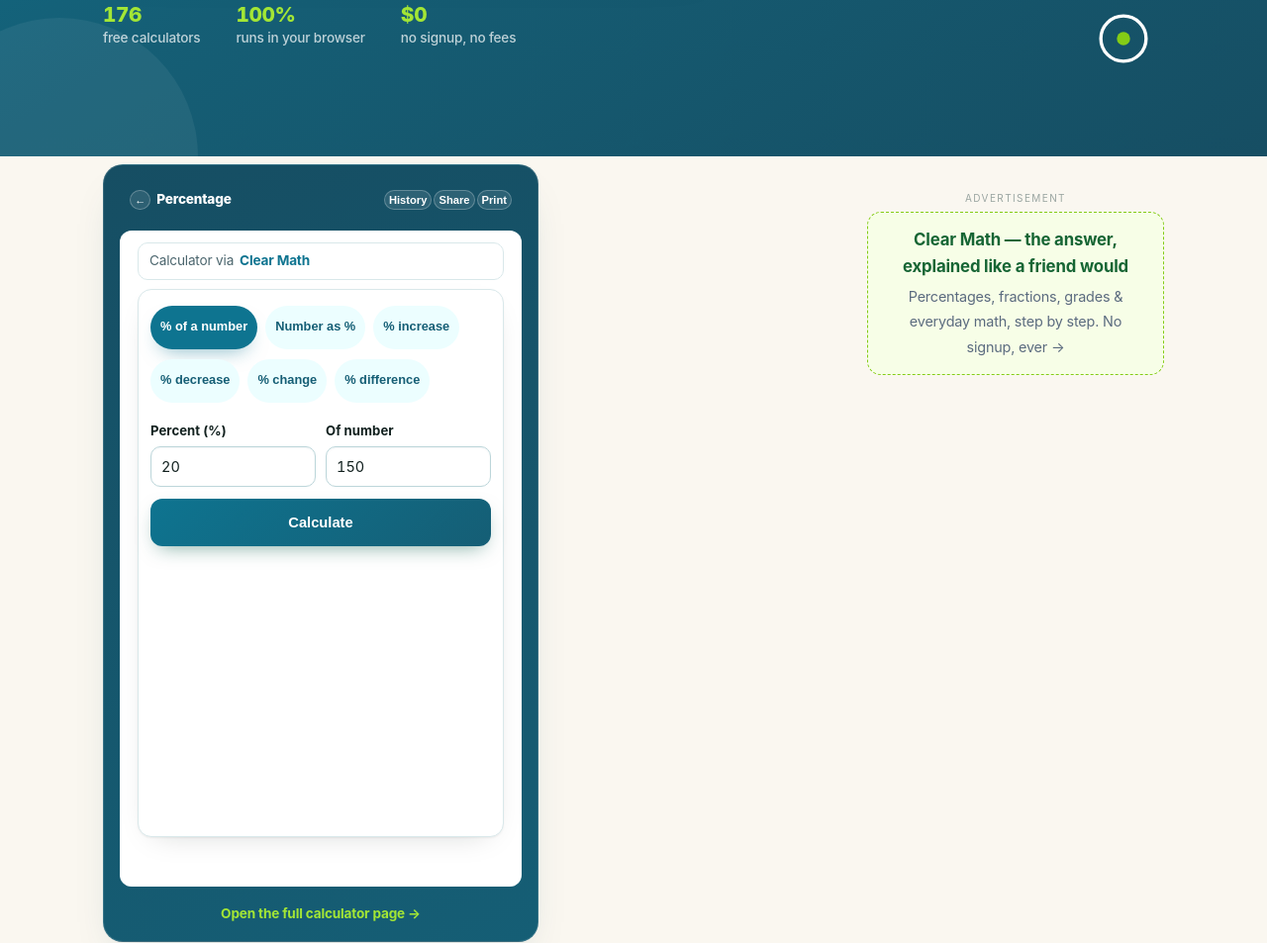
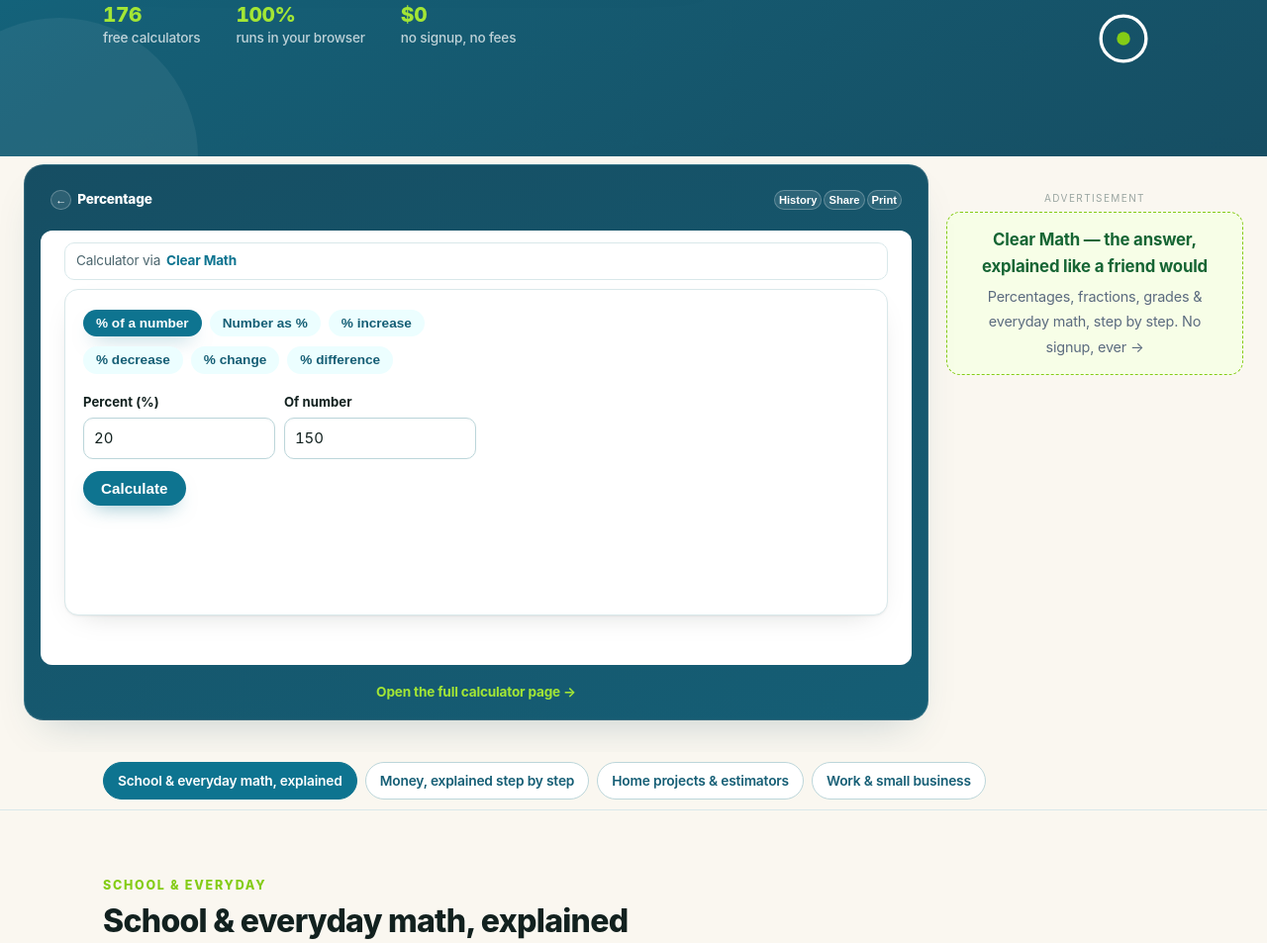
Before and after one commit to mjaiya5770/clear-math, a plain HTML site: page index.html in a window 1280 px wide. Shown: the part 626-1579 px from the top of the page at 99% size. Drawn offline with Linux system fonts and the light colour scheme.

Commit message:
HZ: horizontal calculator layout (form left, results right) + widened module

```diff
--- a/assets/nn-tools.js
+++ b/assets/nn-tools.js
@@ -1115,3 +1115,39 @@
   setInterval(post, 900);
   post();
 } catch(e){} })();
+
+/* NN-HZ (2026-11-23): horizontal layout in embed mode — form on the left,
+   results on the right, so the calculator uses the module's width instead
+   of stacking everything vertically. Narrow frames keep the stack. */
+(function(){ try {
+  if (!document.documentElement.classList.contains('nn-embed')) return;
+  function hz(){
+    var card = document.querySelector('.nn-calc-card');
+    if (!card || card.querySelector('.hz-grid')) return;
+    var res = card.querySelector('#results, .results');
+    if (!res) return;
+    if (res.querySelector('.inv-editor, .inv-preview, .keypad')) return;
+    var form = document.createElement('div'); form.className = 'hz-form';
+    var kids = Array.prototype.slice.call(card.childNodes), i, node, moved = false;
+    for (i = 0; i < kids.length; i++) {
+      node = kids[i];
+      if (node === res) break;
+      if (node.nodeType === 1 && (node.tagName === 'H2' || node.classList.contains('nn-ad'))) continue;
+      form.appendChild(node); moved = true;
+    }
+    if (!moved) return;
+    var grid = document.createElement('div'); grid.className = 'hz-grid';
+    var side = document.createElement('div'); side.className = 'hz-side';
+    card.insertBefore(grid, res);
+    grid.appendChild(form); grid.appendChild(side);
+    side.appendChild(res);
+    card.classList.add('hz-on');
+    var tables = res.querySelectorAll('table'), t, wrap;
+    for (t = 0; t < tables.length; t++) {
+      wrap = document.createElement('div'); wrap.className = 'hz-tbl';
+      tables[t].parentNode.insertBefore(wrap, tables[t]); wrap.appendChild(tables[t]);
+    }
+  }
+  if (document.readyState === 'loading') document.addEventListener('DOMContentLoaded', hz);
+  else hz();
+} catch(e){} })();
--- a/assets/style.css
+++ b/assets/style.css
@@ -1910,3 +1910,18 @@ html.nn-embed .results .big{font-size:2.1rem}
 .nn-signature .sig-leg-row strong{color:#fff}
 .nn-signature .sig-delta{color:#ffd98a}
 .nn-signature .sig-note{color:#cfe0d8}
+
+/* NN-HZ (2026-11-23): horizontal embed layout — results beside the form on
+   wide frames, stacked on narrow ones. */
+html.nn-embed .hz-tbl{overflow-x:auto}
+@media (min-width:861px){
+  html.nn-embed .hz-grid{display:grid;grid-template-columns:minmax(0,1.02fr) minmax(0,.98fr);gap:16px;align-items:start}
+  html.nn-embed .hz-side .results, html.nn-embed .hz-side #results{margin-top:0}
+  html.nn-embed .hz-form .btn{margin-top:2px}
+}
+
+/* NN-HZ2 (2026-11-23): the module was still capped at the old hero width
+   (440px) — uncap it, and give the under-hero band a wider measure so the
+   horizontal calculator (form + results side by side) has room. */
+.nn-uh-calc .hero-calc{max-width:none}
+@media (min-width:1025px){.nn-under-hero .wrap{max-width:1320px}}
```
